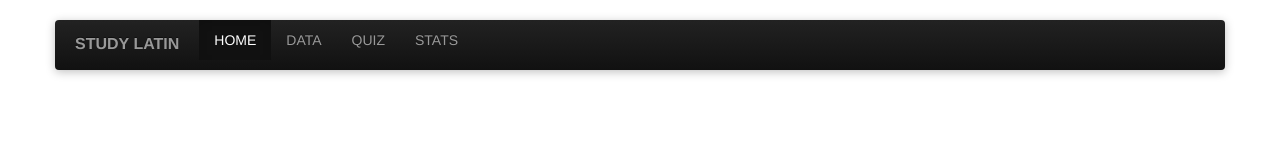
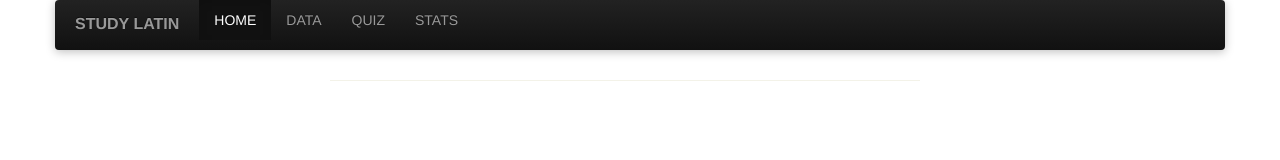
Before and after one commit to agentcoops/AngularDeclensions, a plain HTML site: page app/index.html in a window 1280 px wide. Drawn offline with Linux system fonts and the light colour scheme.

Commit message:
Some design tweaks.

```diff
--- a/app/css/main.css
+++ b/app/css/main.css
@@ -16,7 +16,7 @@
     left: 0;
     right: 0;
     z-index: 10;
-    margin-top: 20px;
+    /*margin-top: 20px;*/
     margin-bottom: -90px;
 }
 
@@ -60,26 +60,18 @@
 }
 
 .application .content {
+    float: none;
+    margin: 0 auto;
+    text-align: center;
+    background-color: #f3f2e8;
     position: relative;
-    z-index: 9;
-    background-color: transparent;
     position: static;
     max-width: 550px;
     padding: 0 20px;
-    margin-top: 200px;
+    margin-top: 80px; /* 200 */
 }
 
 /*
-a:link, a:visited {
-    text-decoration: none;
-    outline: none;
-    color: #51463d;
-}
-
-a:hover {
-    text-decoration: underline;
-}
-
 #container {
     float: left;
     position: relative;
@@ -105,7 +97,7 @@ a:hover {
     padding: 20px 0 0 20px;
     height: 75%;
 }
-
+n
 ul {
     list-style-type: none;
     padding: 0;
--- a/app/index.html
+++ b/app/index.html
@@ -49,10 +49,13 @@
 
     <div class="application">
       <img src="img/laurentius_de_voltolina_001.jpg" alt="">
-      <div class="content">
-        <div ng-view></div>
+      <div class="container">
+        <div class="row">
+          <div class="span12 content">
+            <div ng-view></div>
+          </div>
+        </div>
       </div>
     </div>
-
   </body>
 </html>
```
